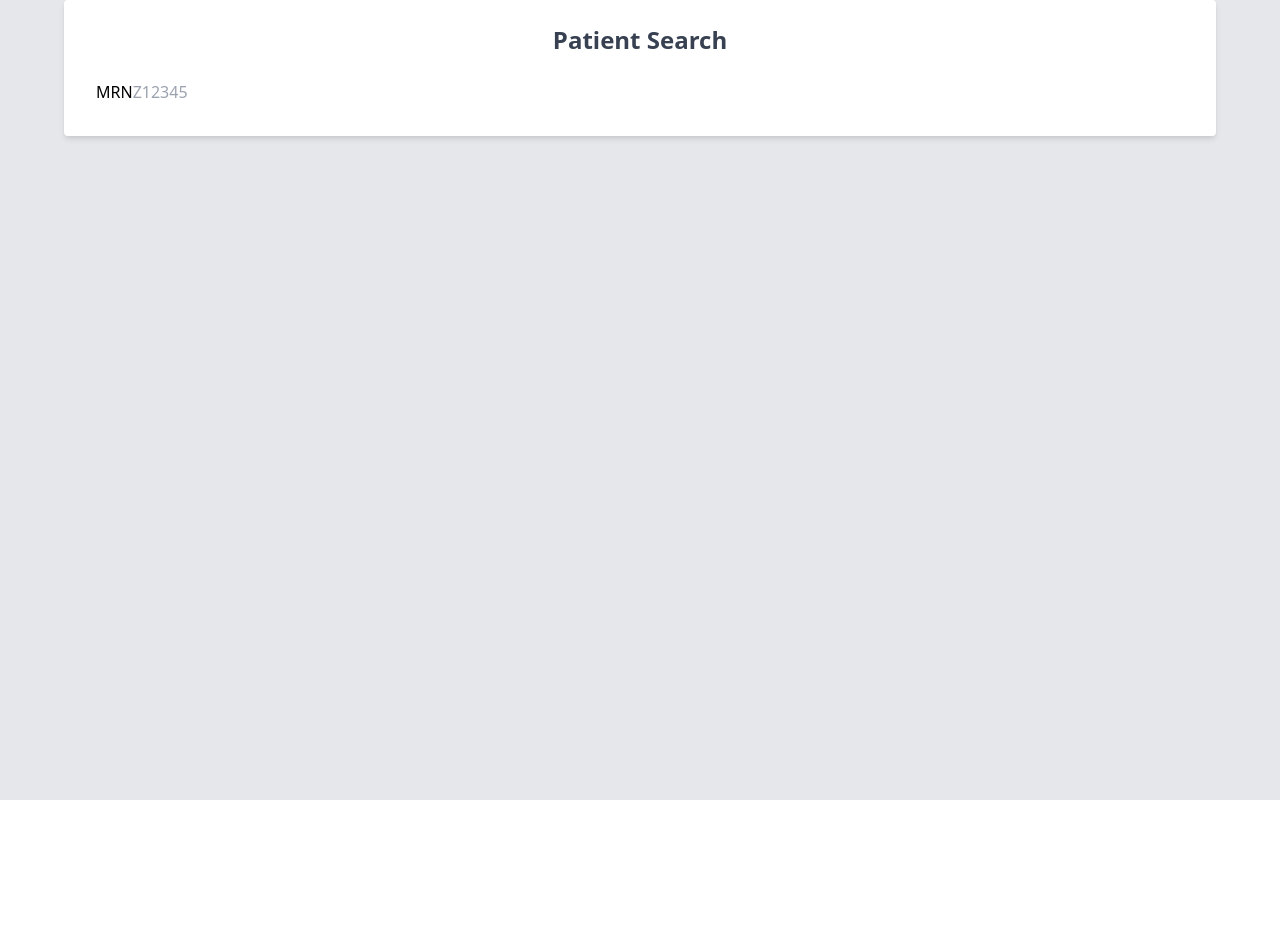
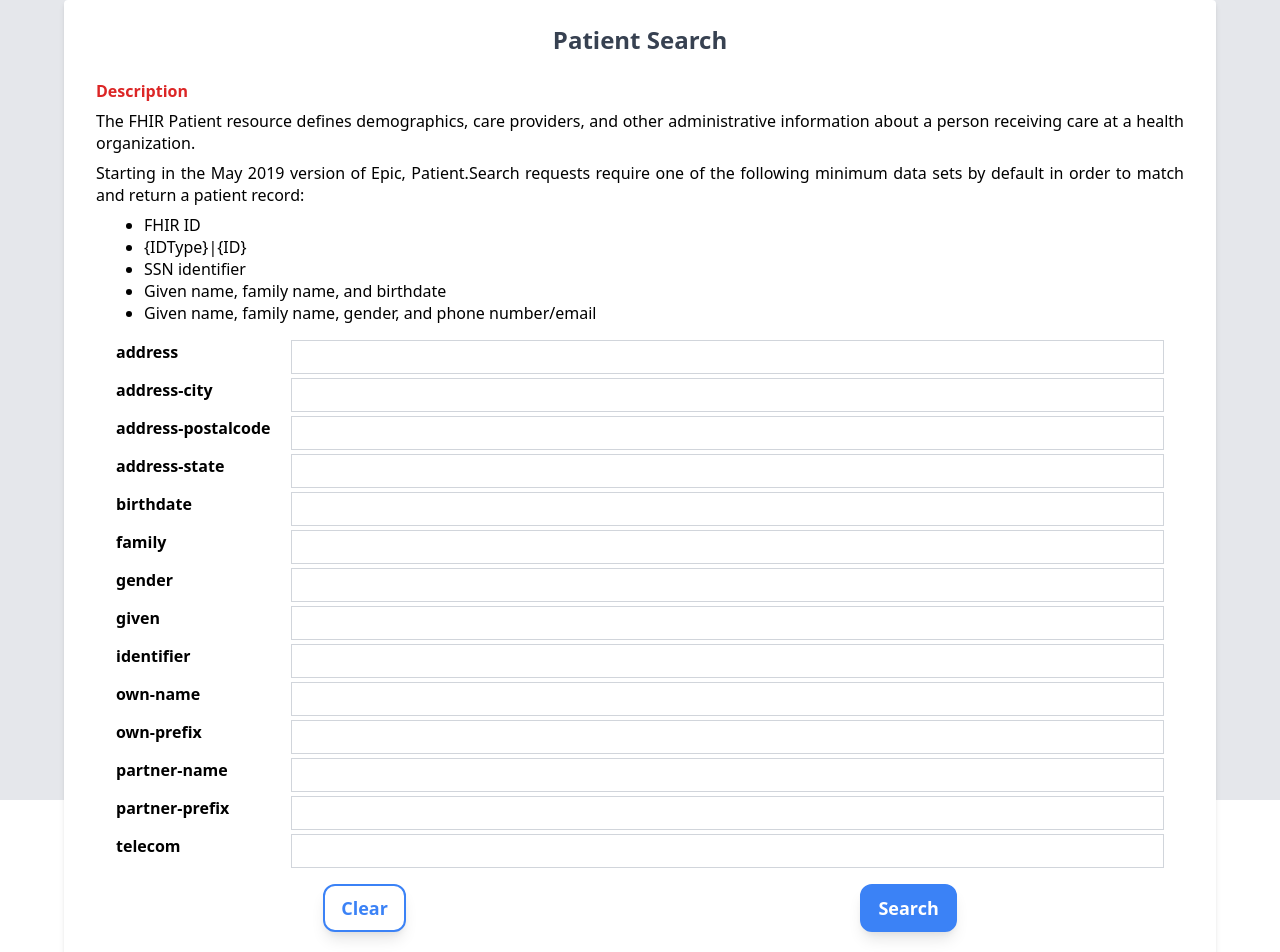
Before and after one commit to pezzu/epic-fhir-browser, a React (Create React App) app: page / in a window 1280 px wide. Shown: the top 952 px of the page. Before the commit the page ends 800 px from the top, so only its background shows below. Built offline with nearby package versions, Linux system fonts and the light colour scheme.

Commit message:
Screen layout for search form

```diff
--- a/src/components/PatientSearch.js
+++ b/src/components/PatientSearch.js
@@ -1,23 +1,68 @@
-import { useState } from "react";
+import PropTypes from "prop-types";
+
+const SearchField = ({ label }) => {
+  return (
+    <div className="flex m-1">
+      <label className="w-1/6 font-semibold">{label}</label>
+      <input className="w-5/6 border border-gray-300 p-1" name="{label}" />
+    </div>
+  );
+};
+
+SearchField.propTypes = {
+  label: PropTypes.string.isRequired,
+};
 
 const PatientSearch = () => {
-  const [mrn, setMRN] = useState("");
-
   return (
     <div className="w-full max-w-6xl">
       <form className="bg-white shadow-md rounded px-8 pt-6 pb-8 mb-4">
         <div className="w-full text-center text-2xl font-bold text-gray-700 mb-6">
           Patient Search
         </div>
-        <div>
-          <label>MRN</label>
-          <input
-            id="patient-mrn"
-            type="text"
-            placeholder="Z12345"
-            value={mrn}
-            onChange={(e) => setMRN(e.target.value)}
-          />
+        <div className="text-md leading-snug text-justify">
+          <p className="text-red-600 font-semibold mb-2">Description</p>
+          <p className="mb-2">
+            The FHIR Patient resource defines demographics, care providers, and
+            other administrative information about a person receiving care at a
+            health organization.
+          </p>
+          <p className="mb-2">
+            Starting in the May 2019 version of Epic, Patient.Search requests
+            require one of the following minimum data sets by default in order
+            to match and return a patient record:
+          </p>
+          <ul className="ml-12 list-disc">
+            <li>FHIR ID</li>
+            <li>{"{IDType}|{ID}"}</li>
+            <li>SSN identifier</li>
+            <li>Given name, family name, and birthdate</li>
+            <li>Given name, family name, gender, and phone number/email</li>
+          </ul>
+        </div>
+        <div className="m-4">
+          <SearchField label="address" />
+          <SearchField label="address-city" />
+          <SearchField label="address-postalcode" />
+          <SearchField label="address-state" />
+          <SearchField label="birthdate" />
+          <SearchField label="family" />
+          <SearchField label="gender" />
+          <SearchField label="given" />
+          <SearchField label="identifier" />
+          <SearchField label="own-name" />
+          <SearchField label="own-prefix" />
+          <SearchField label="partner-name" />
+          <SearchField label="partner-prefix" />
+          <SearchField label="telecom" />
+        </div>
+        <div className="flex text-lg justify-around mt-3">
+          <button className="bg-white border-blue-500 border-2 text-blue-500 font-semibold py-2 px-4 rounded-xl shadow-lg focus:outline-none focus:shadow-outline">
+            Clear
+          </button>
+          <button className="bg-blue-500 border-blue-500 border-2 text-white font-semibold py-2 px-4 rounded-xl shadow-lg focus:outline-none focus:shadow-outline">
+            Search
+          </button>
         </div>
       </form>
     </div>
```
